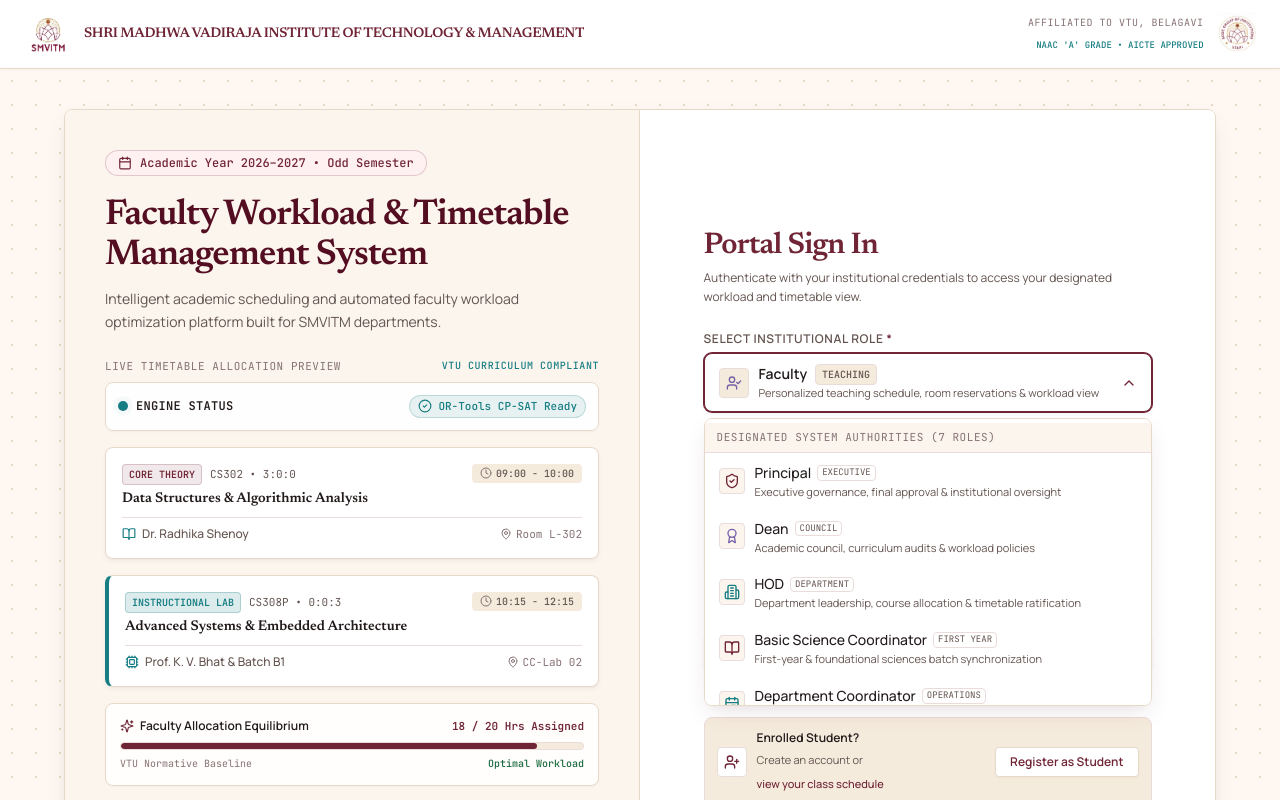
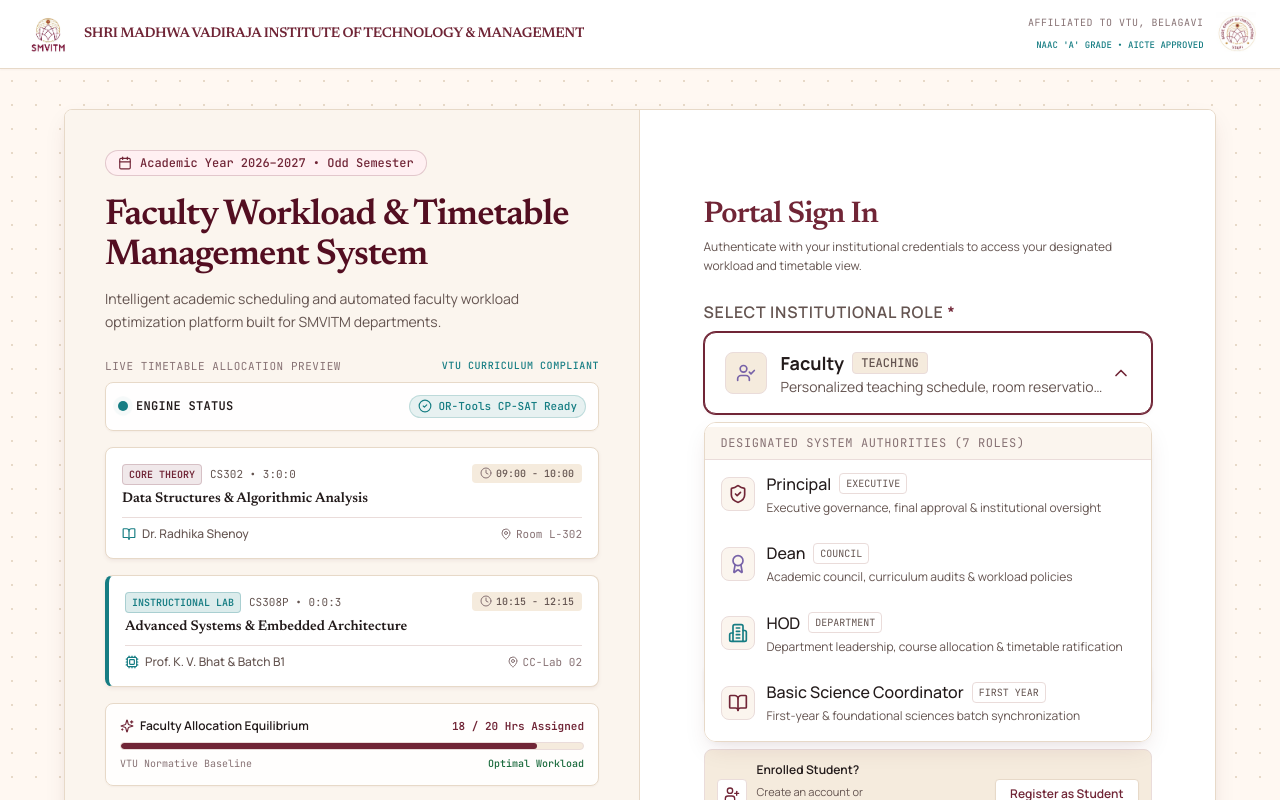
Before and after one commit to ankitanayak2003/FacultyTimetableSystem, a React (Vite) app in the folder frontend/: page / in a window 1280 px wide. Both pictures are taken after a click on the button 927 px from the left and 382 px from the top of the page. Shown: the top 800 px of the page. Built offline with nearby package versions, Linux system fonts and the light colour scheme.

Commit message:
feat(auth): scale up role selector and password input controls to fill card

```diff
--- a/frontend/src/components/login/PasswordInput.tsx
+++ b/frontend/src/components/login/PasswordInput.tsx
@@ -32,19 +32,19 @@ export const PasswordInput: React.FC<PasswordInputProps> = ({
 
   return (
     <div className="w-full">
-      <div className="flex items-center justify-between mb-1.5">
+      <div className="flex items-center justify-between mb-2">
         <label
           htmlFor={id}
-          className="block text-xs font-semibold uppercase tracking-wider text-ink-muted"
+          className="block text-sm sm:text-base font-semibold uppercase tracking-wider text-ink-muted"
         >
           {label} {required && <span className="text-primary">*</span>}
         </label>
-        {hint && <span className="text-[11px] text-ink-light font-mono">{hint}</span>}
+        {hint && <span className="text-xs sm:text-sm text-ink-light font-mono">{hint}</span>}
       </div>
 
       <div className="relative">
-        <div className="absolute inset-y-0 left-0 pl-3 flex items-center pointer-events-none text-ink-light">
-          <Lock className="w-4 h-4" />
+        <div className="absolute inset-y-0 left-0 pl-4 flex items-center pointer-events-none text-ink-light">
+          <Lock className="w-5 h-5" />
         </div>
 
         <input
@@ -58,11 +58,11 @@ export const PasswordInput: React.FC<PasswordInputProps> = ({
           placeholder={placeholder}
           aria-invalid={!!error}
           aria-describedby={error ? `${id}-error` : undefined}
-          className={`w-full pl-9 pr-10 py-2.5 bg-surface text-ink text-sm rounded-card border transition-all ${
+          className={`w-full pl-12 pr-12 py-3.5 sm:py-4 bg-surface text-ink text-base sm:text-lg rounded-xl border transition-all ${
             error
               ? 'border-error focus:ring-1 focus:ring-error'
               : 'border-border-beige focus:border-primary focus:ring-1 focus:ring-primary shadow-crisp-sm'
-          } placeholder:text-ink-light disabled:opacity-60 disabled:cursor-not-allowed`}
+          } placeholder:text-ink-light placeholder:text-base disabled:opacity-60 disabled:cursor-not-allowed`}
         />
 
         <button
@@ -71,18 +71,18 @@ export const PasswordInput: React.FC<PasswordInputProps> = ({
           onClick={() => setShowPassword(!showPassword)}
           aria-label={showPassword ? 'Hide password' : 'Show password'}
           aria-pressed={showPassword}
-          className="absolute inset-y-0 right-0 pr-3 flex items-center text-ink-muted hover:text-primary transition-colors focus:outline-none"
+          className="absolute inset-y-0 right-0 pr-4 flex items-center text-ink-muted hover:text-primary transition-colors focus:outline-none"
         >
           {showPassword ? (
-            <EyeOff className="w-4 h-4" />
+            <EyeOff className="w-5 h-5" />
           ) : (
-            <Eye className="w-4 h-4" />
+            <Eye className="w-5 h-5" />
           )}
         </button>
       </div>
 
       {error && (
-        <p id={`${id}-error`} className="mt-1 text-xs text-error font-medium">
+        <p id={`${id}-error`} className="mt-1.5 text-xs text-error font-medium">
           {error}
         </p>
       )}
--- a/frontend/src/components/login/RoleSelector.tsx
+++ b/frontend/src/components/login/RoleSelector.tsx
@@ -64,19 +64,19 @@ export const RoleSelector: React.FC<RoleSelectorProps> = ({
   const getRoleIcon = (role: UserRole) => {
     switch (role) {
       case 'Principal':
-        return <ShieldCheck className="w-4 h-4 text-primary" />;
+        return <ShieldCheck className="w-5 h-5 text-primary" />;
       case 'Dean':
-        return <Award className="w-4 h-4 text-accent-violet" />;
+        return <Award className="w-5 h-5 text-accent-violet" />;
       case 'HOD':
-        return <Building2 className="w-4 h-4 text-accent-teal" />;
+        return <Building2 className="w-5 h-5 text-accent-teal" />;
       case 'Basic Science Coordinator':
-        return <BookOpen className="w-4 h-4 text-primary" />;
+        return <BookOpen className="w-5 h-5 text-primary" />;
       case 'Department Coordinator':
-        return <CalendarRange className="w-4 h-4 text-accent-teal" />;
+        return <CalendarRange className="w-5 h-5 text-accent-teal" />;
       case 'Faculty':
-        return <UserCheck className="w-4 h-4 text-accent-violet" />;
+        return <UserCheck className="w-5 h-5 text-accent-violet" />;
       case 'Student':
-        return <GraduationCap className="w-4 h-4 text-primary" />;
+        return <GraduationCap className="w-5 h-5 text-primary" />;
     }
   };
 
@@ -96,7 +96,7 @@ export const RoleSelector: React.FC<RoleSelectorProps> = ({
     <div className="w-full relative" ref={dropdownRef}>
       <label
         id="role-selector-label"
-        className="block text-xs font-semibold uppercase tracking-wider text-ink-muted mb-1.5"
+        className="block text-sm sm:text-base font-semibold uppercase tracking-wider text-ink-muted mb-2"
       >
         Select Institutional Role <span className="text-primary">*</span>
       </label>
@@ -107,7 +107,7 @@ export const RoleSelector: React.FC<RoleSelectorProps> = ({
         aria-haspopup="listbox"
         aria-expanded={isOpen}
         onClick={() => setIsOpen(!isOpen)}
-        className={`w-full flex items-center justify-between px-3.5 py-2.5 bg-surface rounded-card border transition-all text-left ${
+        className={`w-full flex items-center justify-between px-4 sm:px-5 py-3.5 sm:py-4 bg-surface rounded-xl border transition-all text-left ${
           error
             ? 'border-error ring-1 ring-error'
             : isOpen
@@ -115,26 +115,26 @@ export const RoleSelector: React.FC<RoleSelectorProps> = ({
             : 'border-border-beige hover:border-ink-light'
         }`}
       >
-        <div className="flex items-center gap-2.5 min-w-0">
-          <div className="p-1.5 rounded bg-canvas-muted border border-border-subtle flex-shrink-0">
+        <div className="flex items-center gap-3 sm:gap-3.5 min-w-0">
+          <div className="p-2 sm:p-2.5 rounded-lg bg-canvas-muted border border-border-subtle flex-shrink-0">
             {getRoleIcon(selectedRole)}
           </div>
           <div className="truncate">
             <div className="flex items-center gap-2">
-              <span className="text-sm font-semibold text-ink truncate">
+              <span className="text-base sm:text-lg font-bold text-ink truncate">
                 {activeRoleData.label}
               </span>
-              <span className="text-[10px] uppercase font-mono px-1.5 py-0.5 rounded bg-canvas-muted text-ink-muted font-medium border border-border-subtle">
+              <span className="text-xs uppercase font-mono px-2 py-0.5 rounded bg-canvas-muted text-ink-muted font-medium border border-border-subtle">
                 {activeRoleData.badge}
               </span>
             </div>
-            <p className="text-[11px] text-ink-muted truncate">
+            <p className="text-xs sm:text-sm text-ink-muted truncate">
               {activeRoleData.description}
             </p>
           </div>
         </div>
         <ChevronDown
-          className={`w-4 h-4 text-ink-muted transition-transform duration-200 flex-shrink-0 ml-2 ${
+          className={`w-5 h-5 text-ink-muted transition-transform duration-200 flex-shrink-0 ml-2 ${
             isOpen ? 'rotate-180 text-primary' : ''
           }`}
         />
@@ -150,9 +150,9 @@ export const RoleSelector: React.FC<RoleSelectorProps> = ({
         <div
           role="listbox"
           aria-labelledby="role-selector-label"
-          className="absolute z-50 left-0 right-0 mt-1.5 bg-surface rounded-card border border-border-beige shadow-crisp-lg overflow-hidden py-1 max-h-72 overflow-y-auto"
+          className="absolute z-50 left-0 right-0 mt-2 bg-surface rounded-xl border border-border-beige shadow-crisp-lg overflow-hidden py-1 max-h-80 overflow-y-auto"
         >
-          <div className="px-3 py-1.5 text-[11px] font-mono uppercase tracking-wider text-ink-light border-b border-border-subtle bg-canvas-paper">
+          <div className="px-4 py-2 text-xs font-mono uppercase tracking-wider text-ink-light border-b border-border-subtle bg-canvas-paper">
             Designated System Authorities (7 Roles)
           </div>
           {USER_ROLES.map((role) => {
@@ -167,30 +167,30 @@ export const RoleSelector: React.FC<RoleSelectorProps> = ({
                   onSelectRole(role.id);
                   setIsOpen(false);
                 }}
-                className={`w-full flex items-center justify-between px-3.5 py-2.5 text-left transition-colors ${
+                className={`w-full flex items-center justify-between px-4 py-3 text-left transition-colors ${
                   isSelected
                     ? 'bg-primary-subtle text-primary border-l-4 border-primary'
                     : 'hover:bg-canvas-muted text-ink'
                 }`}
               >
-                <div className="flex items-center gap-2.5 min-w-0 pr-2">
-                  <div className="p-1 rounded bg-canvas-paper border border-border-subtle flex-shrink-0">
+                <div className="flex items-center gap-3 min-w-0 pr-2">
+                  <div className="p-1.5 rounded-lg bg-canvas-paper border border-border-subtle flex-shrink-0">
                     {getRoleIcon(role.id)}
                   </div>
                   <div>
-                    <div className="flex items-center gap-1.5">
-                      <span className="text-sm font-medium">{role.label}</span>
-                      <span className="text-[9px] uppercase font-mono px-1 py-0.2 rounded bg-surface border border-border-subtle text-ink-muted">
+                    <div className="flex items-center gap-2">
+                      <span className="text-base font-medium">{role.label}</span>
+                      <span className="text-[10px] uppercase font-mono px-1.5 py-0.5 rounded bg-surface border border-border-subtle text-ink-muted">
                         {role.badge}
                       </span>
                     </div>
-                    <p className="text-[11px] text-ink-muted leading-tight mt-0.5 line-clamp-1">
+                    <p className="text-xs text-ink-muted leading-relaxed mt-0.5 line-clamp-1">
                       {role.description}
                     </p>
                   </div>
                 </div>
                 {isSelected && (
-                  <Check className="w-4 h-4 text-primary flex-shrink-0" />
+                  <Check className="w-5 h-5 text-primary flex-shrink-0" />
                 )}
               </button>
             );
```
